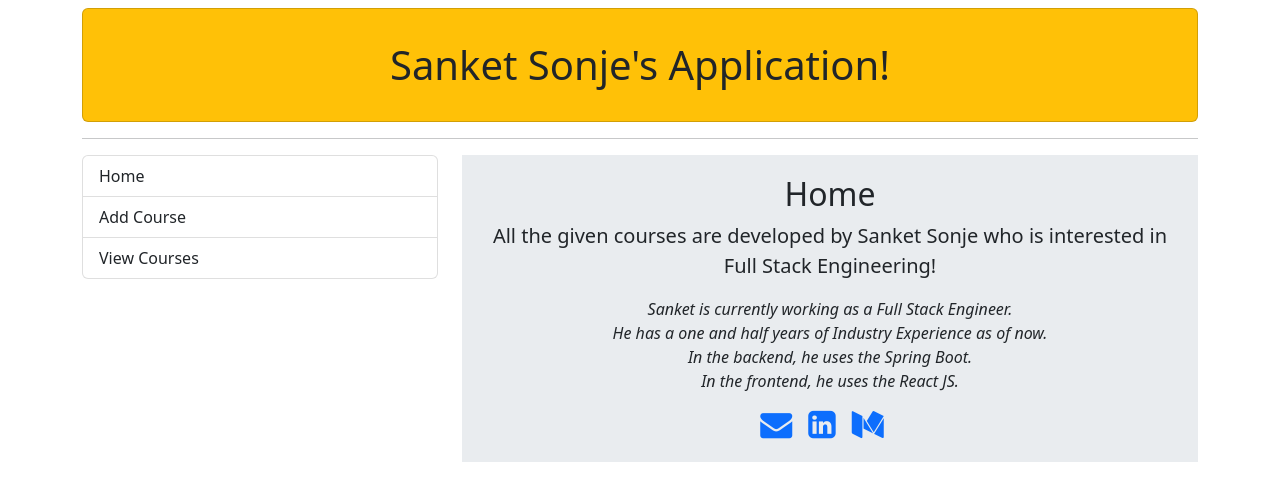
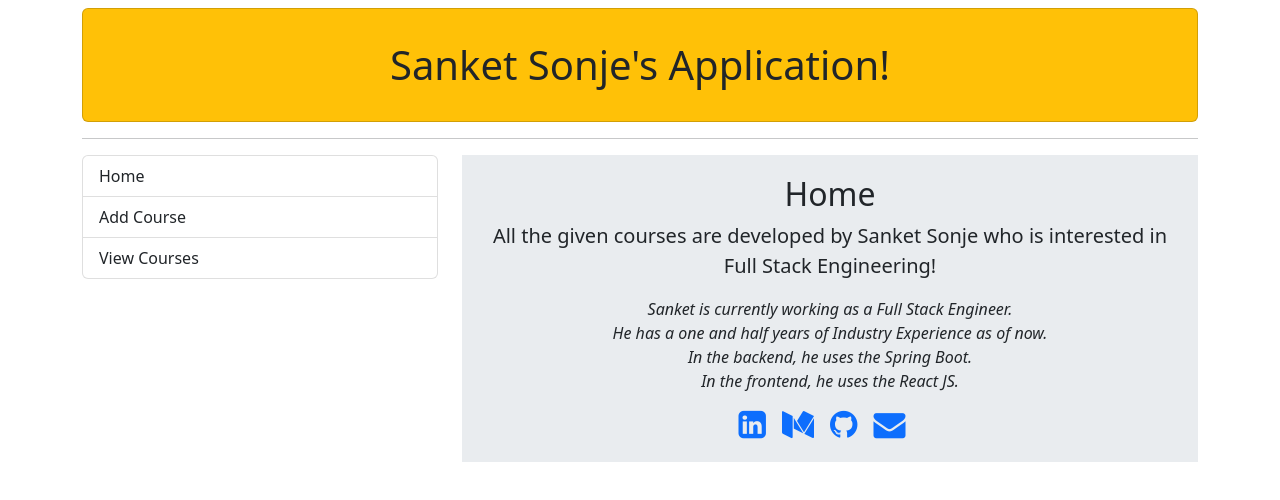
Before and after one commit to ssonje/CourseApplicationRepo, a React (Create React App) app in the folder Course Application/Front End Project/: page / in a window 1280 px wide. Shown: the top 500 px of the page. Built offline with nearby package versions, Linux system fonts and the light colour scheme.

Commit message:
Added Github link to the Home Page

```diff
--- a/Course Application/Front End Project/src/Components/Home.js
+++ b/Course Application/Front End Project/src/Components/Home.js
@@ -20,9 +20,10 @@ function Home() {
                     <p className="mb-0"><em>In the backend, he uses the Spring Boot.</em></p>
                     <p><em>In the frontend, he uses the React JS.</em></p>
 
-                    <a href="https://mail.google.com/mail/?view=cm&fs=1&to=ssonje99@gmail.com" target="_blank"><i class="fa fa-envelope fa-2x me-3"></i></a>
                     <a href="https://www.linkedin.com/in/sanket-sonje-6801a3158/" target="_blank"><i class="fa fa-linkedin-square fa-2x me-3"></i></a>
                     <a href="https://medium.com/@sanket.sonje99" target="_blank"><i class="fa fa-medium fa-2x me-3"></i></a>
+                    <a href="https://github.com/ssonje" target="_blank"><i class="fa fa-github fa-2x me-3"></i></a>
+                    <a href="https://mail.google.com/mail/?view=cm&fs=1&to=ssonje99@gmail.com" target="_blank"><i class="fa fa-envelope fa-2x me-3"></i></a>
                 </div>
             </div>
         </div>
```
